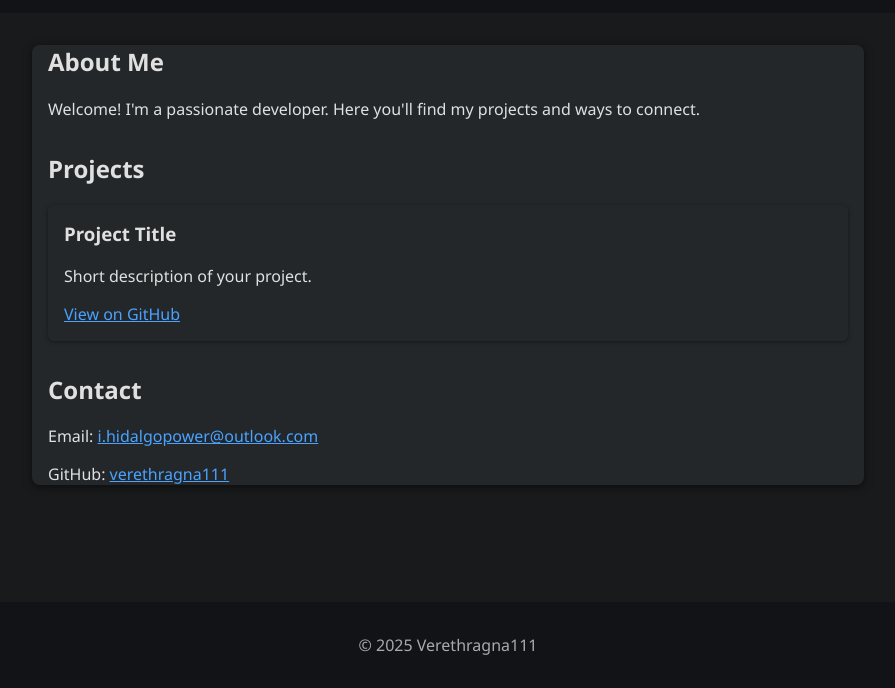
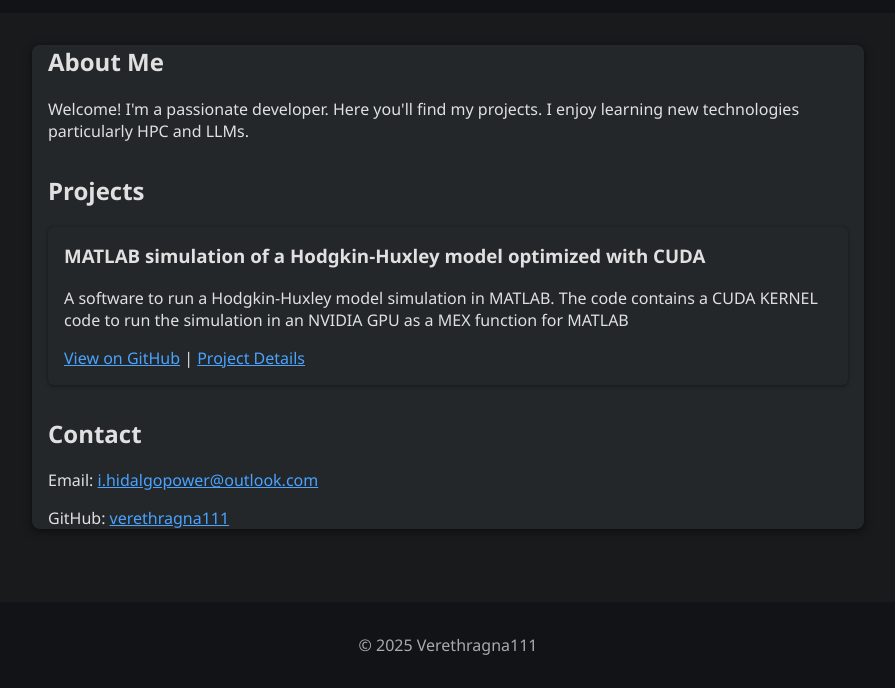
Before and after one commit to verethragna111/verethragna111.github.io, a plain HTML site: page index.html in a window 1280 px wide. Shown: the part 112-800 px from the top of the page, without its empty margins (192-1087 px from the left). Drawn offline with Linux system fonts and the light colour scheme.

Commit message:
fixed .html links

```diff
--- a/index.html
+++ b/index.html
@@ -21,18 +21,20 @@
         <section id="about">
             <h2>About Me</h2>
             <p>
-                Welcome! I'm a passionate developer. Here you'll find my projects and ways to connect.
+                Welcome! I'm a passionate developer. Here you'll find my projects. I enjoy learning new technologies particularly HPC and LLMs.
             </p>
         </section>
         <section id="projects">
             <h2>Projects</h2>
             <div class="project-list">
-                <div class="project">
-                    <h3>Project Title</h3>
-                    <p>Short description of your project.</p>
-                    <a href="https://github.com/verethragna111/project-repo" target="_blank">View on GitHub</a>
-                </div>
-                <!-- Add more projects as needed -->
+            <div class="project">
+                <h3>MATLAB simulation of a Hodgkin-Huxley model optimized with CUDA </h3>
+                <p>A software to run a Hodgkin-Huxley model simulation in MATLAB. The code contains a CUDA KERNEL code to run the simulation in an NVIDIA GPU as a MEX function for MATLAB</p>
+                <a href="https://github.com/verethragna111/BME-Educational-Software" target="_blank">View on GitHub</a>
+                |
+                <a href="/projects/bme.html">Project Details</a>
+            </div>
+            <!-- Add more projects as needed -->
             </div>
         </section>
         <section id="contact">
```
Also changed, not shown: projects/bme.html (+12 -4 lines).
